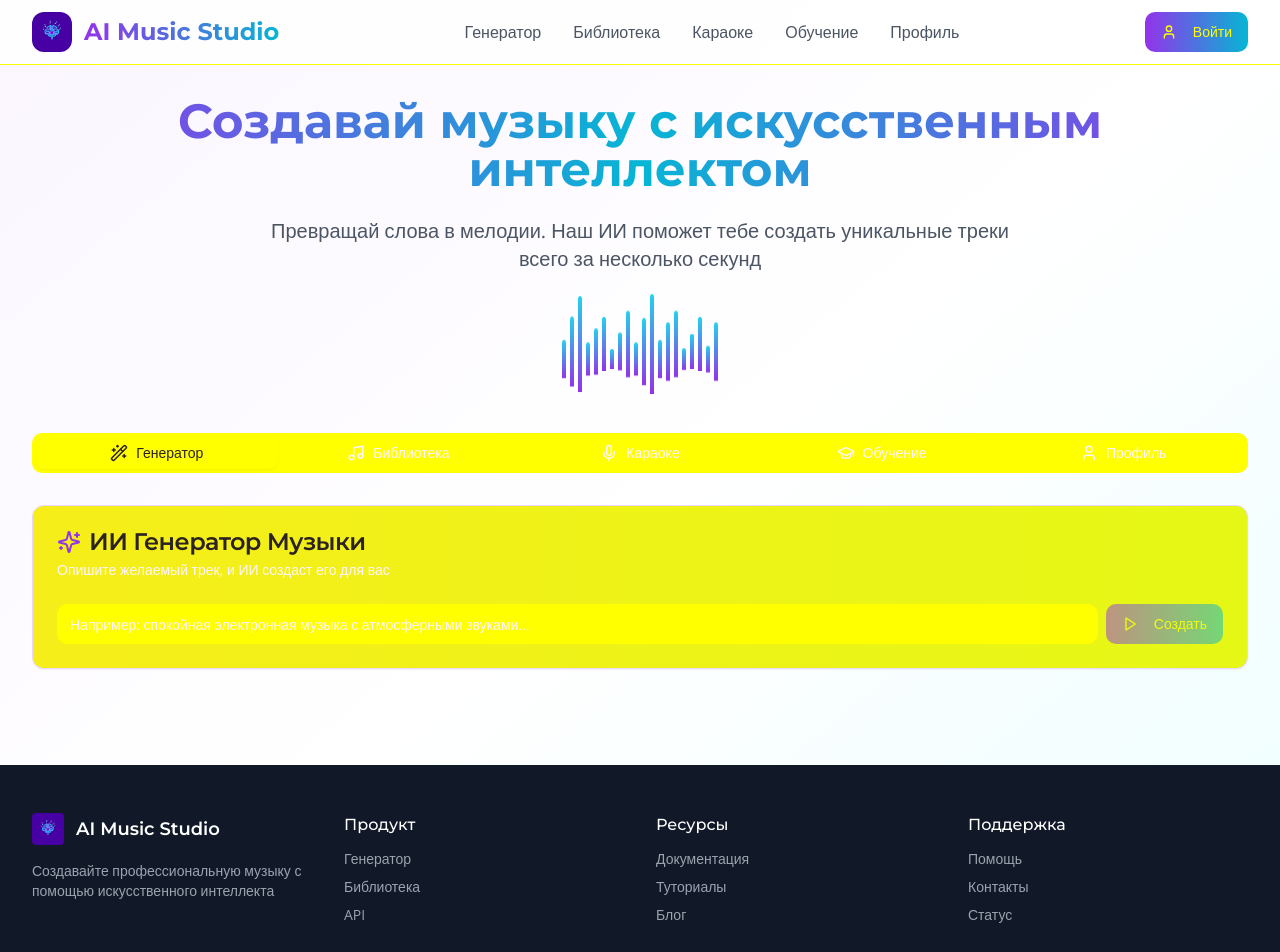
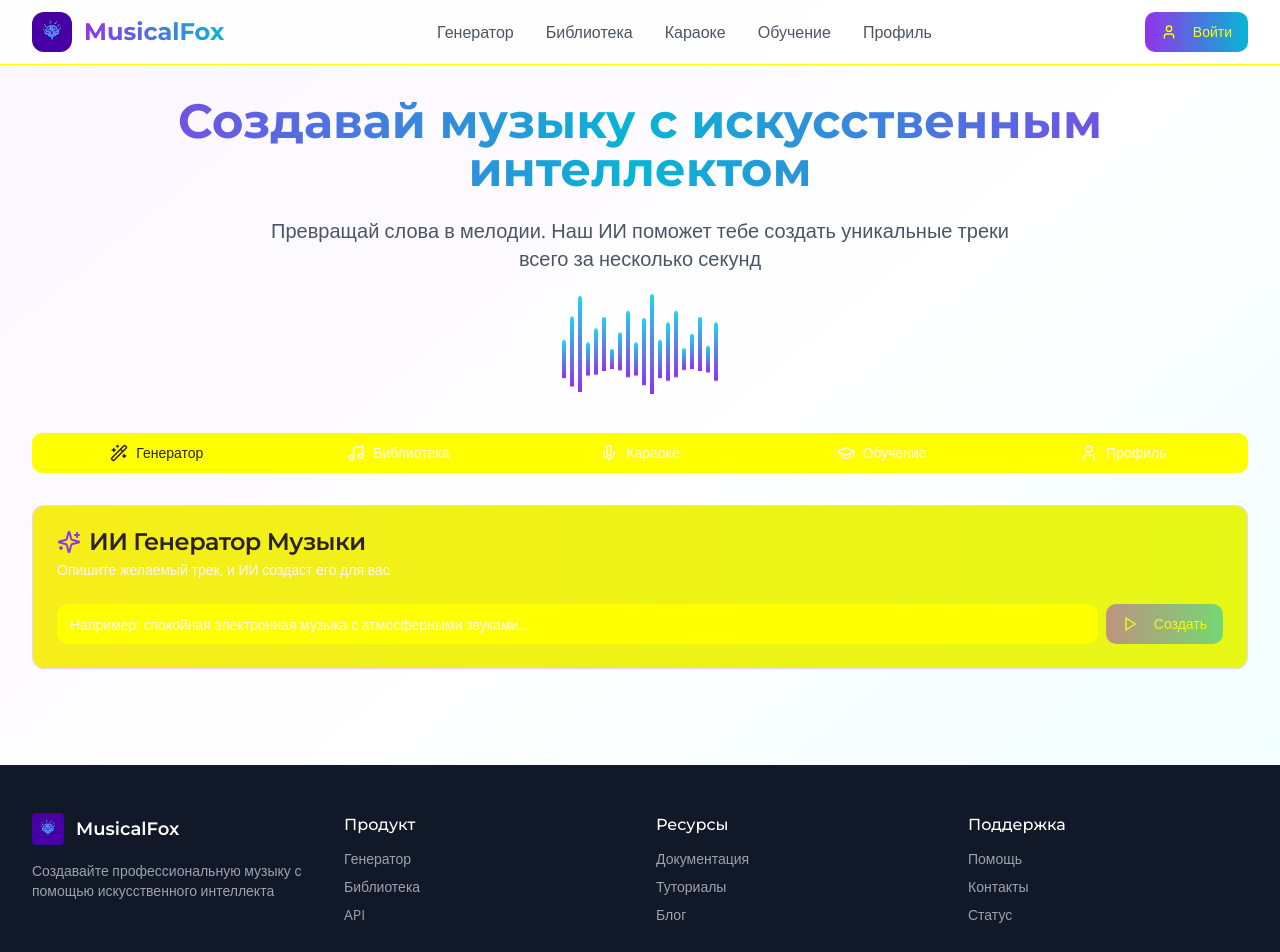
Before and after one commit to pr-poehali-dev/music-creation-ai-project, a React (Vite) app: page / in a window 1280 px wide. Shown: the top 952 px of the page. Built offline with nearby package versions, Linux system fonts and the light colour scheme.

Commit message:
Добавление сайта MusicalFox

```diff
--- a/src/components/Footer.tsx
+++ b/src/components/Footer.tsx
@@ -9,10 +9,10 @@ const Footer = () => {
             <div className="flex items-center space-x-3 mb-4">
               <img
                 src="/img/1cb5d8e9-4714-4f7b-8b82-d457352bd0d7.jpg"
-                alt="AI Music Studio"
+                alt="MusicalFox"
                 className="w-8 h-8 rounded object-cover"
               />
-              <h3 className="text-lg font-semibold">AI Music Studio</h3>
+              <h3 className="text-lg font-semibold">MusicalFox</h3>
             </div>
             <p className="text-gray-400 text-sm">
               Создавайте профессиональную музыку с помощью искусственного интеллекта
@@ -44,7 +44,7 @@ const Footer = () => {
           </div>
         </div>
         <div className="border-t border-gray-800 mt-8 pt-8 text-center text-sm text-gray-400">
-          <p>&copy; 2024 AI Music Studio. Все права защищены.</p>
+          <p>&copy; 2024 MusicalFox. Все права защищены.</p>
         </div>
       </div>
     </footer>
--- a/src/components/Header.tsx
+++ b/src/components/Header.tsx
@@ -10,11 +10,11 @@ const Header = () => {
           <div className="flex items-center space-x-3">
             <img
               src="/img/1cb5d8e9-4714-4f7b-8b82-d457352bd0d7.jpg"
-              alt="AI Music Studio"
+              alt="MusicalFox"
               className="w-10 h-10 rounded-lg object-cover"
             />
             <h1 className="text-2xl font-bold bg-gradient-to-r from-purple-600 to-cyan-500 bg-clip-text text-transparent">
-              AI Music Studio
+              MusicalFox
             </h1>
           </div>
           <nav className="hidden md:flex space-x-8">
--- a/src/pages/Index.tsx
+++ b/src/pages/Index.tsx
@@ -50,10 +50,10 @@ const Index = () => {
   };
 
   const musicLibrary = [
-    { id: 1, title: 'Cosmic Journey', artist: 'AI Studio', genre: 'Ambient', duration: '4:32' },
-    { id: 2, title: 'Digital Dreams', artist: 'AI Studio', genre: 'Electronic', duration: '3:18' },
-    { id: 3, title: 'Neon Lights', artist: 'AI Studio', genre: 'Synthwave', duration: '5:07' },
-    { id: 4, title: 'Ocean Waves', artist: 'AI Studio', genre: 'Chill', duration: '6:15' }
+    { id: 1, title: 'Cosmic Journey', artist: 'MusicalFox', genre: 'Ambient', duration: '4:32' },
+    { id: 2, title: 'Digital Dreams', artist: 'MusicalFox', genre: 'Electronic', duration: '3:18' },
+    { id: 3, title: 'Neon Lights', artist: 'MusicalFox', genre: 'Synthwave', duration: '5:07' },
+    { id: 4, title: 'Ocean Waves', artist: 'MusicalFox', genre: 'Chill', duration: '6:15' }
   ];
 
   const allTracks = [...musicLibrary, ...uploadedTracks];
```
